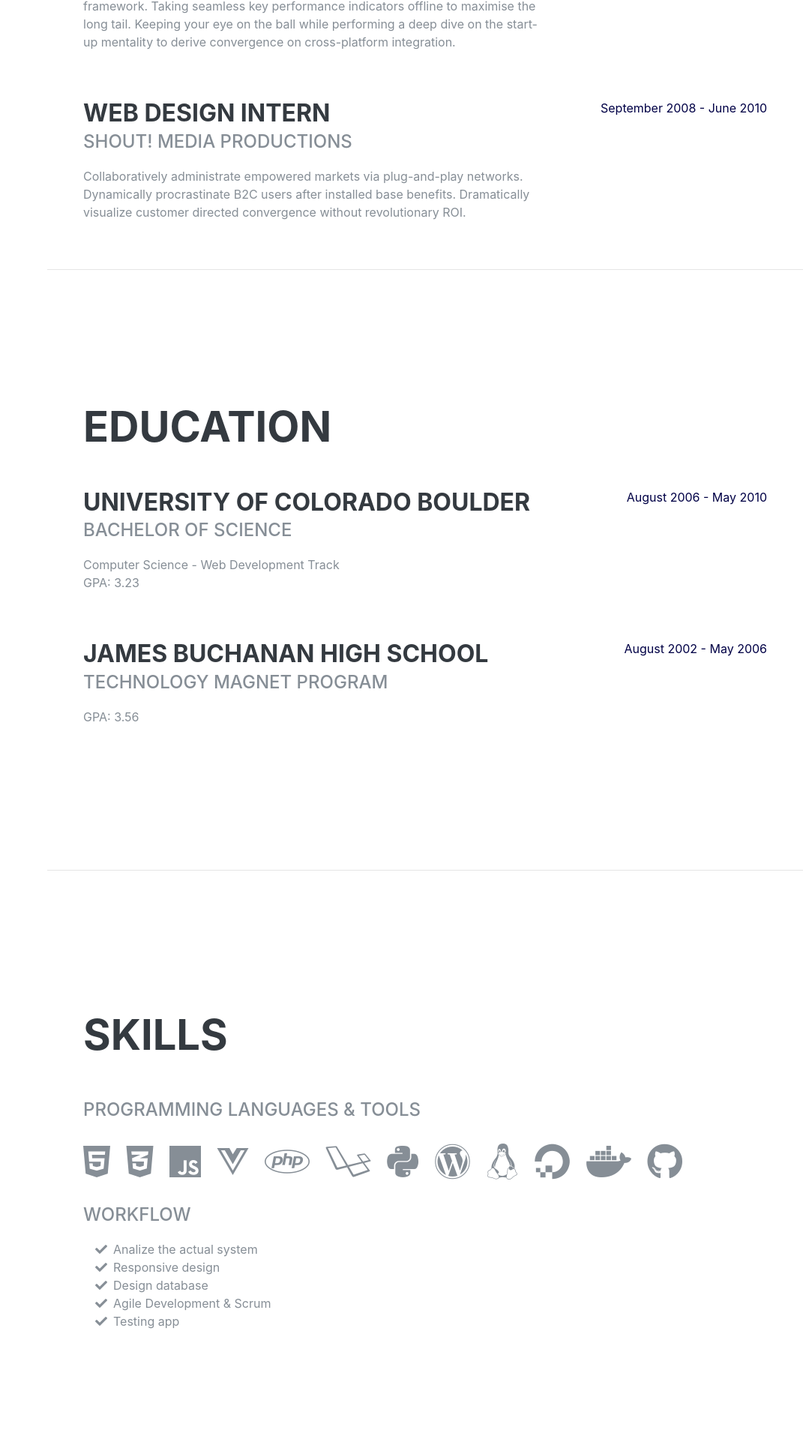
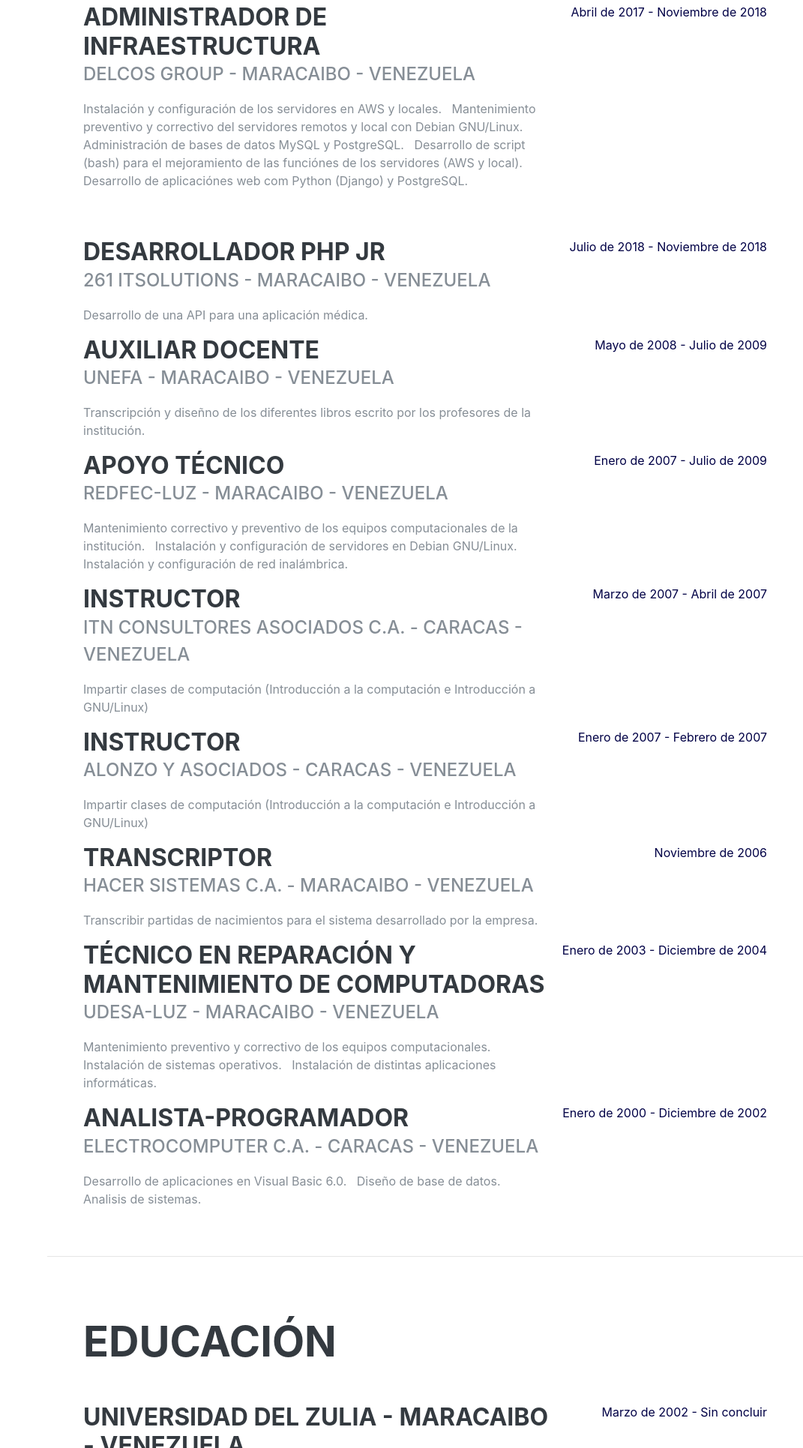
Before and after one commit to adlpaf/adlpaf.github.io, a website: page es/index.html in a window 1280 px wide. Shown: the part 1535-3466 px from the top of the page at 75% size, without its empty margins (209-1280 px from the left). Drawn offline with Linux system fonts and the light colour scheme; a web font is replaced by a local one.

Commit message:
Update spanish language page

```diff
--- a/es/index.html
+++ b/es/index.html
@@ -96,44 +96,146 @@
         <div class="resume-item d-flex flex-column flex-md-row justify-content-between mb-5">
           <div class="resume-content">
             <h3 class="mb-0">Consultor de desarrollo web</h3>
-            <div class="subheading mb-3">JPV Asociados</div>
+            <div class="subheading mb-3">JPV Asociados - Santiago de Chile - Chile</div>
             <p>Desarrollo de una aplicaci&oacute;n web con Laravel y MySQL, para la generaci&oacute;n de reportes y el env&iacute;o de &eacute;stos a trav&eacute;s de un correo electr&oacute;nico.</p>
           </div>
           <div class="resume-date text-md-right">
-            <span class="text-primary">March 2013 - Present</span>
+            <span class="text-primary">Agosto de 2019 - Septiembre de 2019</span>
           </div>
         </div>
 
         <div class="resume-item d-flex flex-column flex-md-row justify-content-between mb-5">
           <div class="resume-content">
-            <h3 class="mb-0">Web Developer</h3>
-            <div class="subheading mb-3">Intelitec Solutions</div>
-            <p>Capitalize on low hanging fruit to identify a ballpark value added activity to beta test. Override the digital divide with additional clickthroughs from DevOps. Nanotechnology immersion along the information highway will close the loop on focusing solely on the bottom line.</p>
+            <h3 class="mb-0">T&eacute;cnico de recursos inform&aacute;ticos</h3>
+            <div class="subheading mb-3">Universidad del Zulia - Maracaibo - Venezuela</div>
+            <p>
+              Instalaci&oacute;n y configuraci&oacute;n de servidores (web, base de datos, proxy, respaldo, etc). &nbsp;
+              Administraci&oacute;n de correos electronicos. &nbsp;
+              Mantenimiento preventivo y correctivo de servidores en GNU/Linux. &nbsp;
+              Administraci&oacute;n de las bases de datos en MySQL y PostgreSQL. &nbsp;
+              Desarrollo de script (bash) para el mejoramiento de las funci&oacute;nes de los servidores. &nbsp;
+              Desarrollo de aplicaci&oacute;nes web en PHP (nativo) y MySQL.
+            </p>
           </div>
           <div class="resume-date text-md-right">
-            <span class="text-primary">December 2011 - March 2013</span>
+            <span class="text-primary">Enero de 2012 - Noviembre de 2018</span>
           </div>
         </div>
 
         <div class="resume-item d-flex flex-column flex-md-row justify-content-between mb-5">
           <div class="resume-content">
-            <h3 class="mb-0">Junior Web Designer</h3>
-            <div class="subheading mb-3">Shout! Media Productions</div>
-            <p>Podcasting operational change management inside of workflows to establish a framework. Taking seamless key performance indicators offline to maximise the long tail. Keeping your eye on the ball while performing a deep dive on the start-up mentality to derive convergence on cross-platform integration.</p>
+            <h3 class="mb-0">Administrador de Infraestructura</h3>
+            <div class="subheading mb-3">Delcos Group - Maracaibo - Venezuela</div>
+            <p>
+              Instalaci&oacute;n y configuraci&oacute;n de los servidores en AWS y locales. &nbsp;
+              Mantenimiento preventivo y correctivo del servidores remotos y local con Debian GNU/Linux. &nbsp;
+              Administraci&oacute;n de bases de datos MySQL y PostgreSQL. &nbsp;
+              Desarrollo de script (bash) para el mejoramiento de las funci&oacute;nes de los servidores (AWS y local). &nbsp;
+              Desarrollo de aplicaci&oacute;nes web com Python (Django) y PostgreSQL.
+            </p>
           </div>
           <div class="resume-date text-md-right">
-            <span class="text-primary">July 2010 - December 2011</span>
+            <span class="text-primary">Abril de 2017 - Noviembre de 2018</span>
           </div>
         </div>
 
         <div class="resume-item d-flex flex-column flex-md-row justify-content-between">
           <div class="resume-content">
-            <h3 class="mb-0">Web Design Intern</h3>
-            <div class="subheading mb-3">Shout! Media Productions</div>
-            <p>Collaboratively administrate empowered markets via plug-and-play networks. Dynamically procrastinate B2C users after installed base benefits. Dramatically visualize customer directed convergence without revolutionary ROI.</p>
+            <h3 class="mb-0">Desarrollador PHP Jr</h3>
+            <div class="subheading mb-3">261 ITSolutions - Maracaibo - Venezuela</div>
+            <p>Desarrollo de una API para una aplicaci&oacute;n m&eacute;dica.</p>
           </div>
           <div class="resume-date text-md-right">
-            <span class="text-primary">September 2008 - June 2010</span>
+            <span class="text-primary">Julio de 2018 - Noviembre de 2018</span>
+          </div>
+        </div>
+
+        <div class="resume-item d-flex flex-column flex-md-row justify-content-between">
+          <div class="resume-content">
+            <h3 class="mb-0">Auxiliar docente</h3>
+            <div class="subheading mb-3">UNEFA - Maracaibo - Venezuela</div>
+            <p>Transcripci&oacute;n y dise&ntilde;no de los diferentes libros escrito por los profesores de la instituci&oacute;n.</p>
+          </div>
+          <div class="resume-date text-md-right">
+            <span class="text-primary">Mayo de 2008 - Julio de 2009</span>
+          </div>
+        </div>
+
+        <div class="resume-item d-flex flex-column flex-md-row justify-content-between">
+          <div class="resume-content">
+            <h3 class="mb-0">Apoyo t&eacute;cnico</h3>
+            <div class="subheading mb-3">REDFEC-LUZ - Maracaibo - Venezuela</div>
+            <p>
+              Mantenimiento correctivo y preventivo de los equipos computacionales de la instituci&oacute;n. &nbsp;
+              Instalaci&oacute;n y configuraci&oacute;n de servidores en Debian GNU/Linux. &nbsp;
+              Instalaci&oacute;n y configuraci&oacute;n de red inal&aacute;mbrica.
+            </p>
+          </div>
+          <div class="resume-date text-md-right">
+            <span class="text-primary">Enero de 2007 - Julio de 2009</span>
+          </div>
+        </div>
+
+        <div class="resume-item d-flex flex-column flex-md-row justify-content-between">
+          <div class="resume-content">
+            <h3 class="mb-0">Instructor</h3>
+            <div class="subheading mb-3">ITN Consultores Asociados C.A. - Caracas - Venezuela</div>
+            <p>Impartir clases de computaci&oacute;n (Introducci&oacute;n a la computaci&oacute;n e Introducci&oacute;n a GNU/Linux)</p>
+          </div>
+          <div class="resume-date text-md-right">
+            <span class="text-primary">Marzo de 2007 - Abril de 2007</span>
+          </div>
+        </div>
+
+        <div class="resume-item d-flex flex-column flex-md-row justify-content-between">
+          <div class="resume-content">
+            <h3 class="mb-0">Instructor</h3>
+            <div class="subheading mb-3">Alonzo y Asociados - Caracas - Venezuela</div>
+            <p>Impartir clases de computaci&oacute;n (Introducci&oacute;n a la computaci&oacute;n e Introducci&oacute;n a GNU/Linux)</p>
+          </div>
+          <div class="resume-date text-md-right">
+            <span class="text-primary">Enero de 2007 - Febrero de 2007</span>
+          </div>
+        </div>
+
+        <div class="resume-item d-flex flex-column flex-md-row justify-content-between">
+          <div class="resume-content">
+            <h3 class="mb-0">Transcriptor</h3>
+            <div class="subheading mb-3">Hacer Sistemas C.A. - Maracaibo - Venezuela</div>
+            <p>Transcribir partidas de nacimientos para el sistema desarrollado por la empresa.</p>
+          </div>
+          <div class="resume-date text-md-right">
+            <span class="text-primary">Noviembre de 2006</span>
+          </div>
+        </div>
+
+        <div class="resume-item d-flex flex-column flex-md-row justify-content-between">
+          <div class="resume-content">
+            <h3 class="mb-0">T&eacute;cnico en reparaci&oacute;n y mantenimiento de computadoras</h3>
+            <div class="subheading mb-3">UDESA-LUZ - Maracaibo - Venezuela</div>
+            <p>
+              Mantenimiento preventivo y correctivo de los equipos computacionales. &nbsp;
+              Instalaci&oacute;n de sistemas operativos. &nbsp;
+              Instalaci&oacute;n de distintas aplicaciones inform&aacute;ticas.
+            </p>
+          </div>
+          <div class="resume-date text-md-right">
+            <span class="text-primary">Enero de 2003 - Diciembre de 2004</span>
+          </div>
+        </div>
+
+        <div class="resume-item d-flex flex-column flex-md-row justify-content-between">
+          <div class="resume-content">
+            <h3 class="mb-0">Analista-Programador</h3>
+            <div class="subheading mb-3">ElectroComputer C.A. - Caracas - Venezuela</div>
+            <p>
+              Desarrollo de aplicaciones en Visual Basic 6.0. &nbsp;
+              Dise&ntilde;o de base de datos. &nbsp;
+              Analisis de sistemas.
+            </p>
+          </div>
+          <div class="resume-date text-md-right">
+            <span class="text-primary">Enero de 2000 - Diciembre de 2002</span>
           </div>
         </div>
 
@@ -145,28 +247,45 @@
 
     <section class="resume-section p-3 p-lg-5 d-flex align-items-center" id="education">
       <div class="w-100">
-        <h2 class="mb-5">Education</h2>
+        <h2 class="mb-5">Educaci&oacute;n</h2>
 
         <div class="resume-item d-flex flex-column flex-md-row justify-content-between mb-5">
           <div class="resume-content">
-            <h3 class="mb-0">University of Colorado Boulder</h3>
-            <div class="subheading mb-3">Bachelor of Science</div>
-            <div>Computer Science - Web Development Track</div>
-            <p>GPA: 3.23</p>
+            <h3 class="mb-0">Universidad del Zulia - Maracaibo - Venezuela</h3>
+            <div class="subheading mb-3">Licenciado en Computaci&oacute;n</div>
           </div>
           <div class="resume-date text-md-right">
-            <span class="text-primary">August 2006 - May 2010</span>
+            <span class="text-primary">Marzo de 2002 - Sin concluir</span>
           </div>
         </div>
 
         <div class="resume-item d-flex flex-column flex-md-row justify-content-between">
           <div class="resume-content">
-            <h3 class="mb-0">James Buchanan High School</h3>
-            <div class="subheading mb-3">Technology Magnet Program</div>
-            <p>GPA: 3.56</p>
+            <h3 class="mb-0">URBE - Maracaibo - Venezuela</h3>
+            <div class="subheading mb-3">Diplomado en Ingenier&iacute;a del Software</div>
           </div>
           <div class="resume-date text-md-right">
-            <span class="text-primary">August 2002 - May 2006</span>
+            <span class="text-primary">Noviembre de 2005</span>
+          </div>
+        </div>
+
+        <div class="resume-item d-flex flex-column flex-md-row justify-content-between">
+          <div class="resume-content">
+            <h3 class="mb-0">I. U. T. Pedro Emilio Coll - Maracaibo - Venezuela</h3>
+            <div class="subheading mb-3">T. S. U. en inform&aacute;tica</div>
+          </div>
+          <div class="resume-date text-md-right">
+            <span class="text-primary">Septiembre de 1998 - Julio de 2001</span>
+          </div>
+        </div>
+
+        <div class="resume-item d-flex flex-column flex-md-row justify-content-between">
+          <div class="resume-content">
+            <h3 class="mb-0">E. T. D. Don Jos&eacute; Beracasa - Maracaibo - Venezuela</h3>
+            <div class="subheading mb-3">Bachiller en Ciencias</div>
+          </div>
+          <div class="resume-date text-md-right">
+            <span class="text-primary">Septiembre de 1992 - Julio de 1998</span>
           </div>
         </div>
 
@@ -177,9 +296,9 @@
 
     <section class="resume-section p-3 p-lg-5 d-flex align-items-center" id="skills">
       <div class="w-100">
-        <h2 class="mb-5">Skills</h2>
+        <h2 class="mb-5">Destrezas</h2>
 
-        <div class="subheading mb-3">Programming Languages &amp; Tools</div>
+        <div class="subheading mb-3">Lenguajes de programaci&oacute;n &amp; Herramientas</div>
         <ul class="list-inline dev-icons">
           <li class="list-inline-item">
             <i class="fab fa-html5"></i>
@@ -219,24 +338,6 @@
           </li>
         </ul>
 
-        <div class="subheading mb-3">Workflow</div>
-        <ul class="fa-ul mb-0">
-          <li>
-            <i class="fa-li fa fa-check"></i>
-            Analize the actual system</li>
-          <li>
-            <i class="fa-li fa fa-check"></i>
-            Responsive design</li>
-          <li>
-            <i class="fa-li fa fa-check"></i>
-            Design database</li>
-          <li>
-            <i class="fa-li fa fa-check"></i>
-            Agile Development &amp; Scrum</li>
-          <li>
-            <i class="fa-li fa fa-check"></i>
-            Testing app</li>
-        </ul>
       </div>
     </section>
 
```
